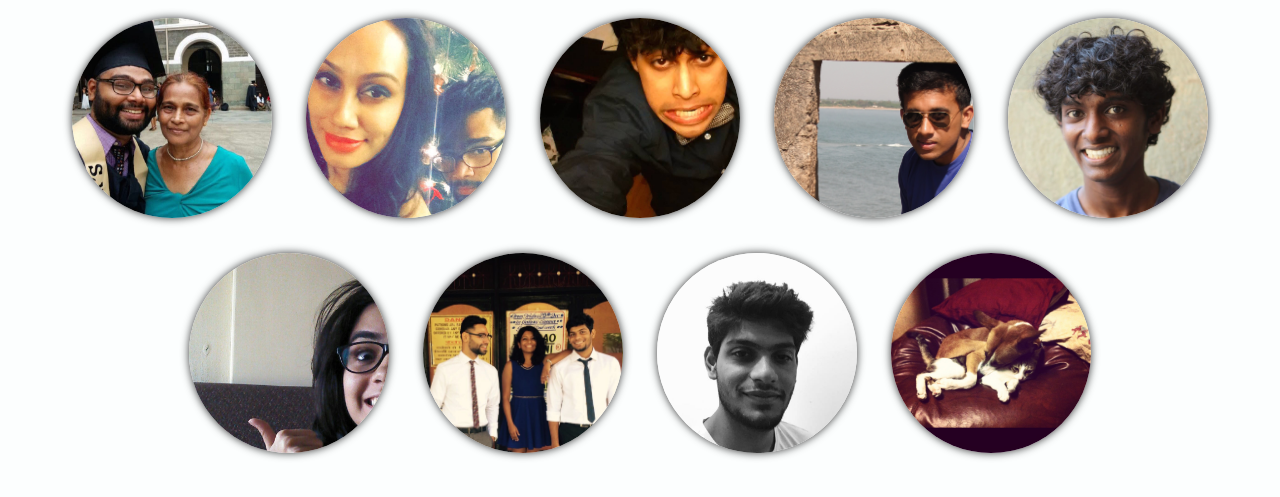
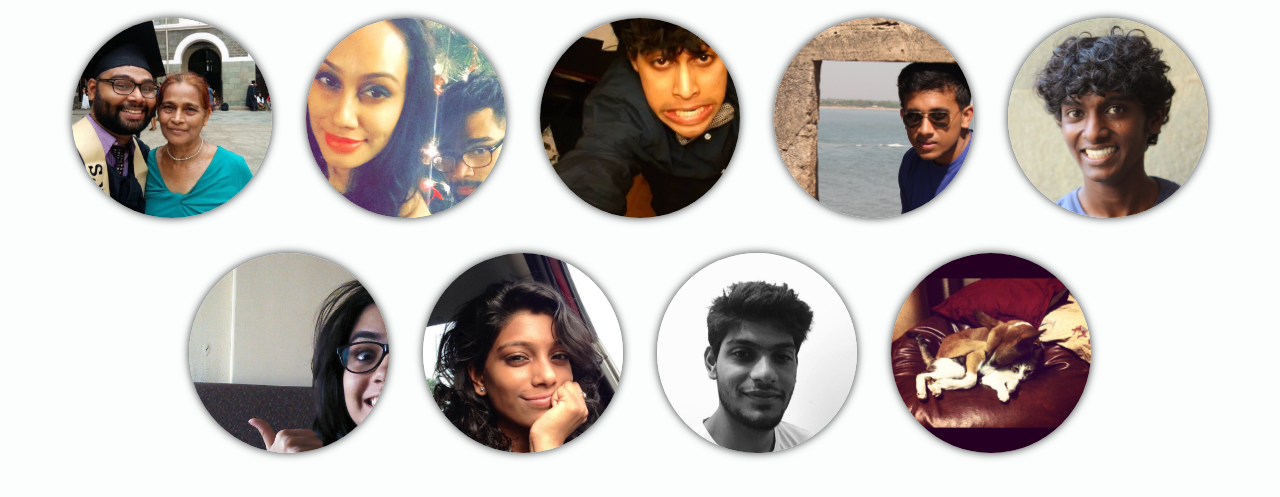
Before and after one commit to gldraphael/joshdias.com, a website: page index.html in a window 1280 px wide. Shown: the part 115-612 px from the top of the page. Drawn offline with nearby package versions, Linux system fonts and the light colour scheme.

Commit message:
Update becky's picture

```diff
--- a/index.html
+++ b/index.html
@@ -63,7 +63,7 @@
                 <p>-Gailness</p>
             </div>
 
-            <div class="dp" style="background-image:url(img/becky-josh.jpg)"></div>
+            <div class="dp" style="background-image:url(img/becky.jpg)"></div>
             <div class="text">
                 <img src="img/becky-josh.jpg" />
                 <p>Dossie!!!</p>
```
Also changed, not shown: img/becky.jpg (added).
